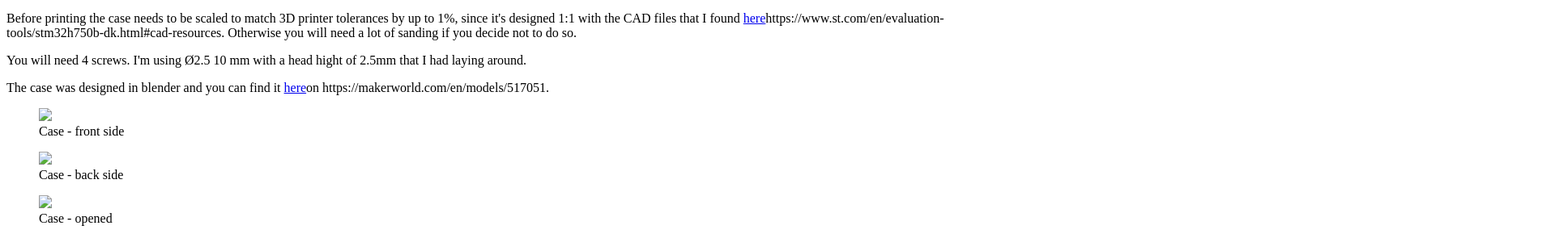
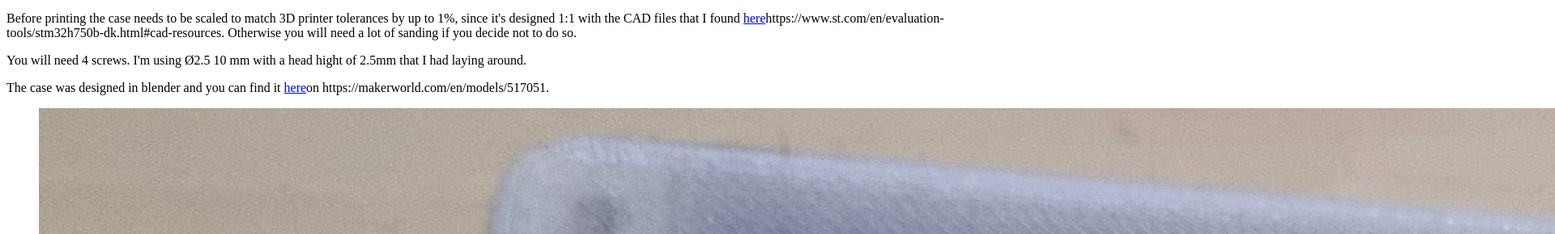
Before and after one commit to Klemen2/OR-Projekt, a plain HTML site: page index.html in a window 1280 px wide. Shown: the part 1928-2218 px from the top of the page at 81% size, 1920 px wide, since content can reach past the window. Drawn offline with Linux system fonts and the light colour scheme.

Commit message:
Update index.html
fixed images

```diff
--- a/index.html
+++ b/index.html
@@ -144,14 +144,14 @@
                 <figure>
                     <picture>
                         <source srcset="images/case_front.jxl" type="image/jxl">
-                        <img src="images/case_front.png" loading="lazy">
+                        <img src="images/case_front.jpg" loading="lazy">
                     </picture>
                     <figcaption>Case - front side</figcaption>
                 </figure>
                 <figure>
                     <picture>
                         <source srcset="images/case_back.jxl" type="image/jxl">
-                        <img src="images/case_back.png" loading="lazy">
+                        <img src="images/case_back.jpg" loading="lazy">
                     </picture>
                     <figcaption>Case - back side</figcaption>
                 </figure>
@@ -160,7 +160,7 @@
                 <figure style="width: 372px">
                     <picture>
                         <source srcset="images/case_opened.jxl" type="image/jxl">
-                        <img src="images/case_opened.png" loading="lazy">
+                        <img src="images/case_opened.jpg" loading="lazy">
                     </picture>
                     <figcaption>Case - opened</figcaption>
                 </figure>
```
